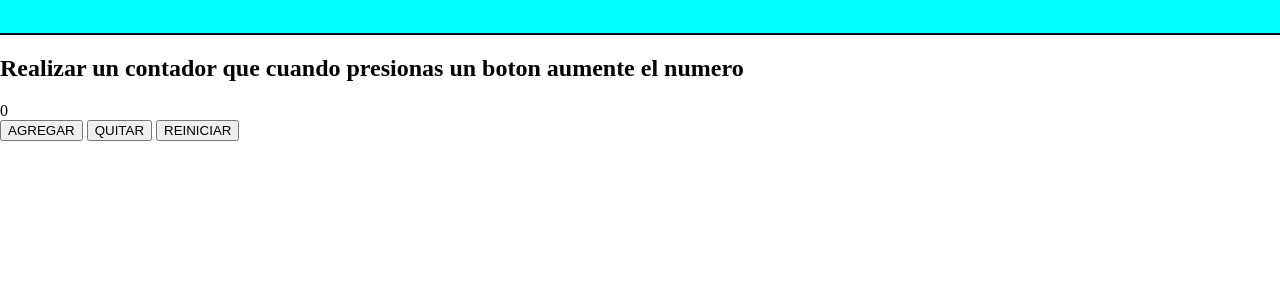
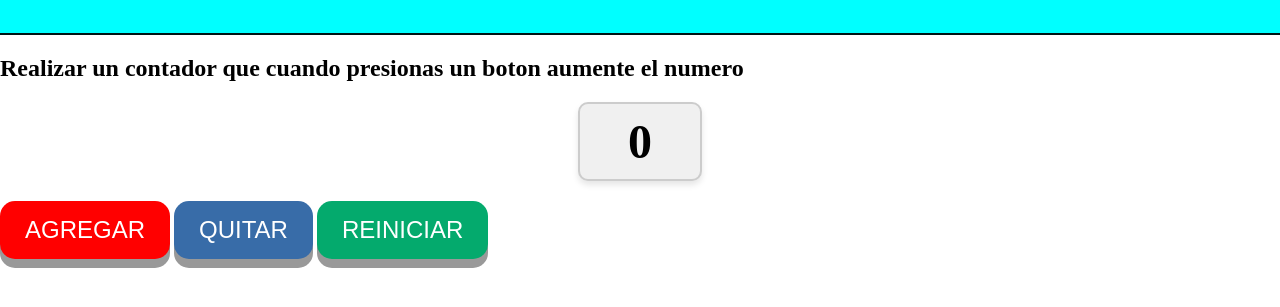
Before and after one commit to Soyabrahan/Aprendiendo-Javascript, a plain HTML site: page index.html in a window 1280 px wide. Shown: the part 257-564 px from the top of the page. Drawn offline with Linux system fonts and the light colour scheme.

Commit message:
add style buttons

```diff
--- a/estilos.css
+++ b/estilos.css
@@ -21,3 +21,39 @@ header h1{
     padding: 2rem 3rem;
     color: rgb(36, 34, 34);
 }
+
+button{
+    display: inline-block;
+    padding: 15px 25px;
+    font-size: 24px;
+    cursor: pointer;
+    text-align: center;
+    text-decoration: none;
+    outline: none;
+    color: #fff;
+    background-color: #04AA6D;
+    border: none;
+    border-radius: 15px;
+    box-shadow: 0 9px #999;
+  }
+
+#botonIncrementar{
+    background-color: red;
+}
+
+#botonDescender{
+    background-color: rgb(56, 108, 168);
+}
+
+#contador{
+    font-size: 48px; /* Tamaño de fuente más grande */
+    font-weight: bold; /* Texto en negrita */
+    text-align: center; /* Centrar el texto */
+    margin: 20px auto; /* Espaciado alrededor y centrado horizontal */
+    width: 100px; /* Ancho fijo para centrar */
+    background-color: #f0f0f0; /* Fondo claro */
+    border: 2px solid #ccc; /* Borde alrededor */
+    border-radius: 10px; /* Bordes redondeados */
+    padding: 10px; /* Espaciado interno */
+    box-shadow: 0 4px 6px rgba(0, 0, 0, 0.1); /* Sombra para un efecto visual */
+}
```
